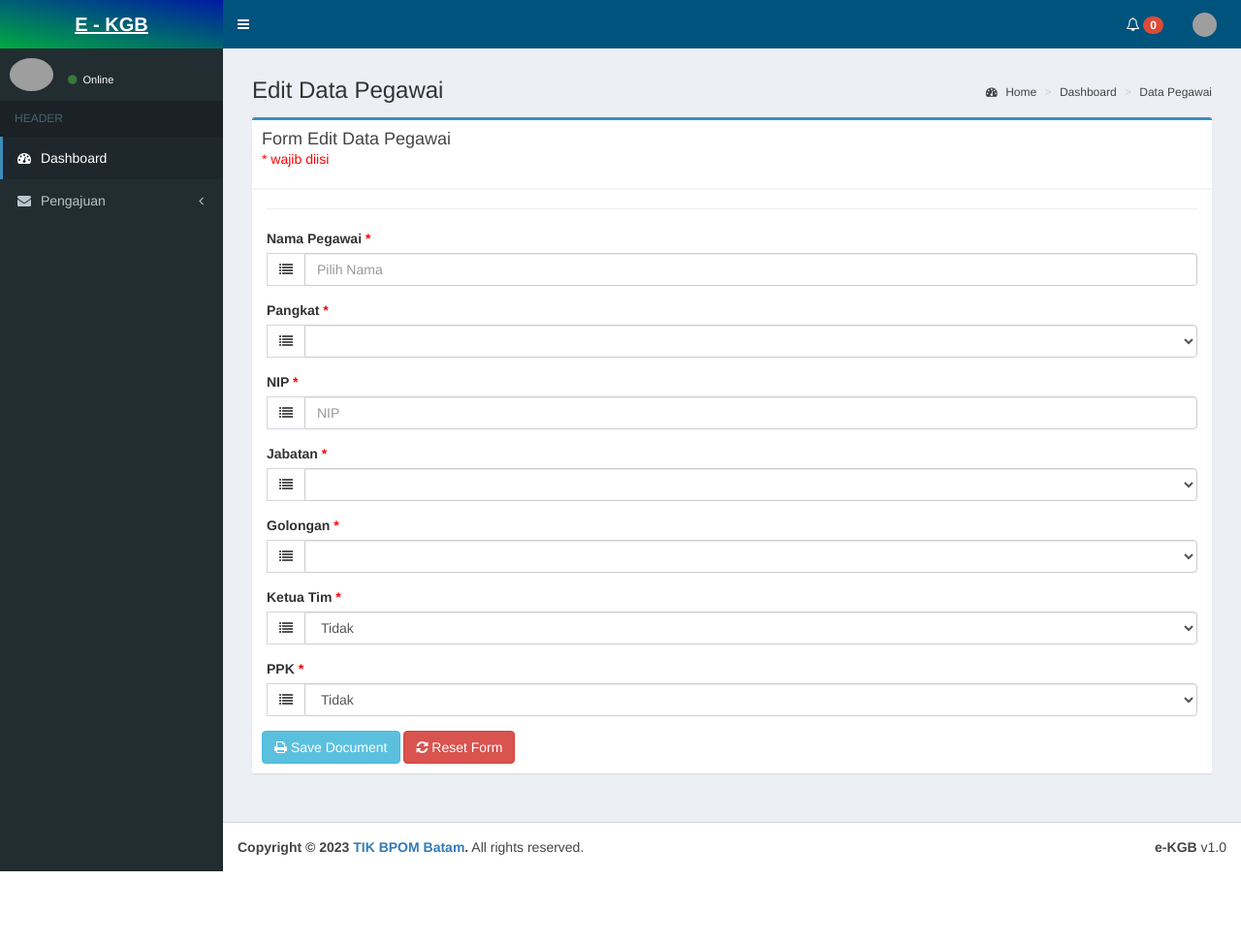
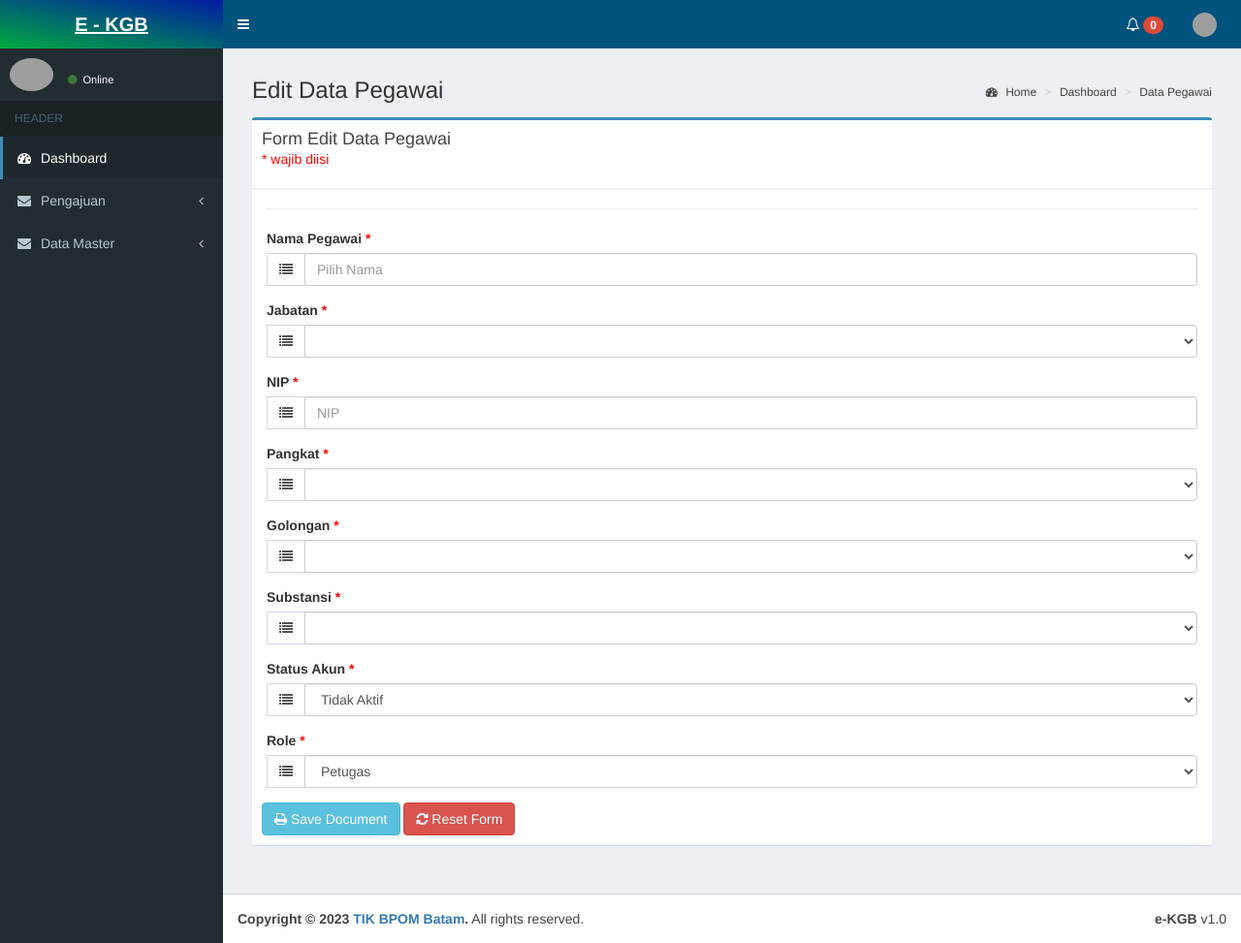
Before and after one commit to endahnasution/e-kgb, a CodeIgniter app: page /database/index.php/admin/master/editPegawai in a window 1280 px wide. Shown: the whole page at 97% size. Before the commit the page ends 899 px from the top, so only its background shows below. Run offline with CodeIgniter, Linux system fonts and the light colour scheme; data that the repository does not hold is empty; some libraries are stand-ins or nearby versions; grey boxes are pictures that could not be loaded.

Commit message:
petugas edit

```diff
--- a/application/controllers/admin/Master.php
+++ b/application/controllers/admin/Master.php
@@ -67,15 +67,16 @@ class Master extends MY_Controller
         }
 
         public function ubahPegawai(){
-            $data = konfigurasi('Pilih Surat Tugas', 'ap');
+        $data = konfigurasi('Pilih Surat Tugas', 'ap');
         $id = $this->input->post('id');
         $nama = $this->input->post('nama');
         $jabatan = $this->input->post('jabatan');
         $nip = $this->input->post('nip');
         $pangkat = $this->input->post('pangkat');
         $golongan = $this->input->post('golongan');
-        $ppk = $this->input->post('ppk');
-         $ketua = $this->input->post('ketua');
+        $substansi = $this->input->post('substansi');
+        $role = $this->input->post('role');
+        $activated = $this->input->post('activated');
 
 
             $data = array (
@@ -85,8 +86,9 @@ class Master extends MY_Controller
                 'nip' => $nip,
                 'pangkat' => $pangkat,
                 'golongan' => $golongan,
-                'ketua' => $ketua,
-                'ppk' => $ppk
+                'substansi' => $substansi,
+                'id_role' => $role,
+                'activated' => $activated
             );
 
 
--- a/application/models/Master_model.php
+++ b/application/models/Master_model.php
@@ -33,8 +33,9 @@ public function getPegawaiId($id){
    $this->db->set('nip', $data['nip']);
    $this->db->set('pangkat', $data['pangkat']);
    $this->db->set('golongan', $data['golongan']);
-    $this->db->set('ketuaTim', $data['ketua']);
-   $this->db->set('ppk', $data['ppk']);
+   $this->db->set('substansi', $data['substansi']);
+   $this->db->set('id_role', $data['id_role']);
+   $this->db->set('activated', $data['activated']);
    $this->db->where('idPegawai', $data['idPegawai']);
    $query = $this->db->update('tbl_pegawai');
 }
--- a/application/views/admin/edit_pegawai.php
+++ b/application/views/admin/edit_pegawai.php
@@ -30,14 +30,16 @@
   $pangkat =  $row->pangkat;
   $golongan =  $row->golongan;
   $ketuatim = $row->ketuaTim;
-  $ppk =  $row->ppk;
+  $activated =  $row->activated;
+  $role =  $row->id_role;
+  $substansi = $row->substansi;
  }?>
 
 
         <div class="col-md-12">
           <hr>
 
-           <input type="hidden" class="form-control" placeholder="Nama Pegawai" name="id" id="id" value=<?echo $idPetugas ?> required>
+           <input type="hidden" class="form-control" placeholder="Nama Pegawai" name="id" id="id" value="<?=$idPetugas?>" required>
 
           <!-- nama pegawai -->
            <div class="form-group row">
@@ -53,12 +55,12 @@
         <!--jabatan-->
 
          <div class="form-group row">
-            <label for="noSurat" class="col-sm-4 col-form-label">Pangkat<span class="wajib"> *</span></label>
+            <label for="noSurat" class="col-sm-4 col-form-label">Jabatan<span class="wajib"> *</span></label>
             <div class="col-sm-12">
                     <div class="input-group">
                       <span class="input-group-addon"><i class="fa fa-list"></i></span>
                 <select class="form-control" name="jabatan" id="jabatan" required>
-                  <option value="<?echo $jabatan ?>"  selected><?echo $jabatan ?></option>
+                  <option value="<?= $jabatan ?>"  selected><?= $jabatan ?></option>
                   <option>-</option>
                   <option>Kepala Balai POM di Batam</option>
                   <option>Kepala Sub Bagian Tata Usaha</option>
@@ -103,12 +105,12 @@
 
           <!-- pangkat -->
           <div class="form-group row">
-            <label for="noSurat" class="col-sm-4 col-form-label">Jabatan<span class="wajib"> *</span></label>
+            <label for="noSurat" class="col-sm-4 col-form-label">Pangkat<span class="wajib"> *</span></label>
             <div class="col-sm-12">
                     <div class="input-group">
                       <span class="input-group-addon"><i class="fa fa-list"></i></span>
                 <select class="form-control" name="pangkat" id="pangkat" required>
-                  <option value="<?echo $pangkat ?>"  selected><?echo $pangkat ?></option>
+                  <option value="<?= $pangkat ?>"  selected><?= $pangkat ?></option>
                   <option>-</option>
                   <option>Pengatur</option>
                   <option>Pengatur Tk.I</option>
@@ -133,7 +135,7 @@
               <div class="input-group">
                 <span class="input-group-addon"><i class="fa fa-list"></i></span>
                 <select class="form-control" name="golongan" id="golongan" required>
-                  <option value="<?echo $golongan ?>"  selected><?echo $golongan ?></option>
+                  <option value="<?=$golongan ?>"  selected><?=$golongan ?></option>
                   <option>-</option>
                   <option>II c</option>
                   <option>II d</option>
@@ -151,54 +153,73 @@
             </div>
           </div>
 
-           <div class="form-group row">
-            <label for="noSurat" class="col-sm-4 col-form-label">Ketua Tim<span class="wajib"> *</span></label>
+          <div class="form-group row">
+            <label for="noSurat" class="col-sm-4 col-form-label">Substansi<span class="wajib"> *</span></label>
             <div class="col-sm-12">
               <div class="input-group">
                 <span class="input-group-addon"><i class="fa fa-list"></i></span>
-                <select class="form-control" name="ketua" id="ketua" required>
+                <select class="form-control" name="substansi" id="substansi" required>
+                  <option value="<?= $substansi ?>" selected ><?= $substansi ?></option>
+                  <option>Pemeriksaan</option>
+                  <option>Penindakan</option>
+                  <option>Pengujian</option>
+                  <option>Infokom</option>
+                  <option>Tata Usaha</option>
 
-                  <option>-</option>
+                </select>
+              </div>
+            </div>
+          </div>
+
+
+          <!--ppk-->
+          <div class="form-group row">
+            <label for="noSurat" class="col-sm-4 col-form-label">Status Akun<span class="wajib"> *</span></label>
+            <div class="col-sm-12">
+              <div class="input-group">
+                <span class="input-group-addon"><i class="fa fa-list"></i></span>
+                <select class="form-control" name="activated" id="activated" required>
+
                   <?php
-                  if($ketuatim == 0){
-                                      echo "<option value='0' selected >Tidak</option>";
+                  if($activated == 0){
+                                      echo "<option value='0' selected >Tidak Aktif</option>";
                   }
                   else{
-                      echo "<option value='1' selected >Ya</option>";
+                      echo "<option value='1' selected >Aktif</option>";
                   }
                   ?>
 
 
 
-                  <option value="1">Ya</option>
-                  <option value="0">Tidak</option>
+                  <option value="1">Aktif</option>
+                  <option value="0">Tidak Aktif</option>
                 </select>
               </div>
             </div>
           </div>
 
-          <!--ppk-->
+
           <div class="form-group row">
-            <label for="noSurat" class="col-sm-4 col-form-label">PPK<span class="wajib"> *</span></label>
+            <label for="noSurat" class="col-sm-4 col-form-label">Role<span class="wajib"> *</span></label>
             <div class="col-sm-12">
               <div class="input-group">
                 <span class="input-group-addon"><i class="fa fa-list"></i></span>
-                <select class="form-control" name="ppk" id="ppk" required>
-                  <option value="" disabled selected>- PPK -</option>
+                <select class="form-control" name="role" id="role" required>
+
                   <option>-</option>
                   <?php
-                  if($ppk == 0){
-                                      echo "<option value='0' selected >Tidak</option>";
+                  if($id_role == 1){
+                                      echo "<option value='1' selected >Admin</option>";
                   }
                   else{
-                      echo "<option value='1' selected >Ya</option>";
+                      echo "<option value='2' selected >Petugas</option>";
                   }
                   ?>
 
 
 
-                  <option value="1">Ya</option>
-                  <option value="0">Tidak</option>
+                  <option value="1">Admin</option>
+                  <option value="2">Petugas</option>
                 </select>
               </div>
             </div>
--- a/application/views/layouts/admin_sidebar.php
+++ b/application/views/layouts/admin_sidebar.php
@@ -47,6 +47,19 @@
           <li><a href="<?php echo base_url('admin/pengajuan/pengajuan_baru') ?>"><i class="fa fa-circle-o"></i>Pengajuan Baru</a></li>
           <li><a href="<?php echo base_url('admin/pengajuan') ?>"><i class="fa fa-circle-o"></i>Pengajuan Selesai</a></li>
 
+        </ul>
+      </li>
+
+      <li class="treeview" style="height: auto;">
+        <a href="#">
+          <i class="fa fa-envelope"></i> <span>Data Master</span>
+          <span class="pull-right-container">
+            <i class="fa fa-angle-left pull-right"></i>
+          </span>
+        </a>
+        <ul class="treeview-menu" style="display: none;">
+
+          <li><a href="<?php echo base_url('admin/master/data_pegawai') ?>"><i class="fa fa-circle-o"></i>Pegawai</a></li>
         </ul>
       </li>
 
```
Also changed, not shown: application/views/admin/data_pegawai.php (+12 -9 lines).
